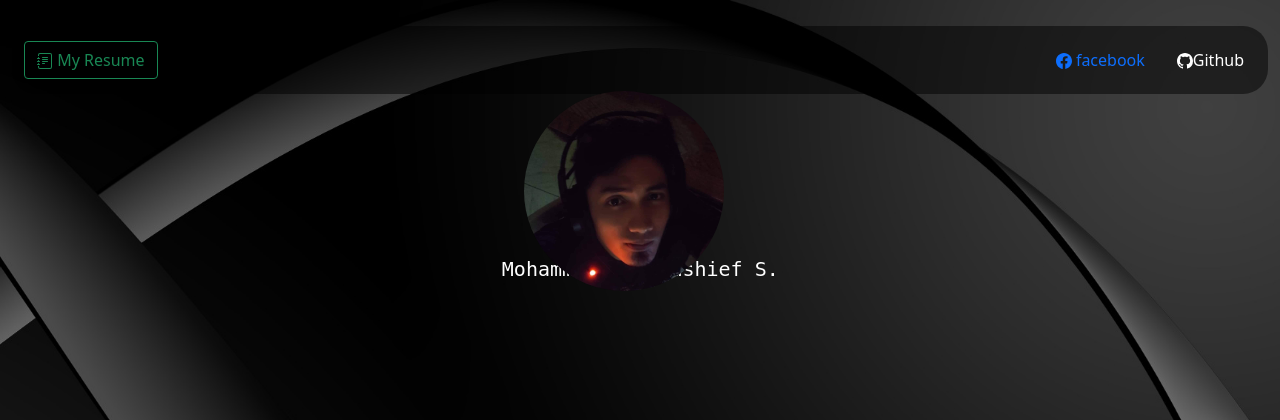
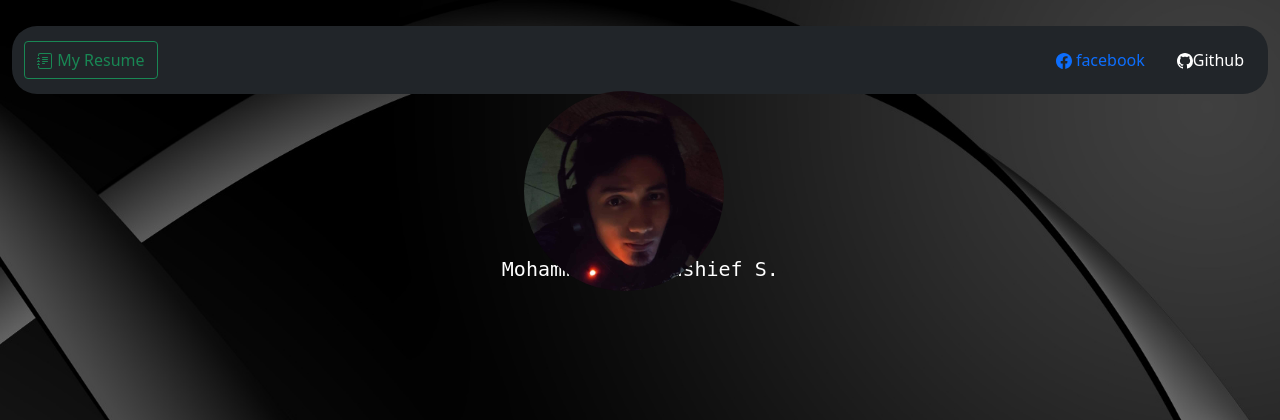
Before and after one commit to alnashief99/study, a PHP site: page / in a window 1280 px wide. Shown: the top 420 px of the page. Run offline with PHP 8.4, Linux system fonts and the light colour scheme.

Commit message:
updated, fix the style sheet

```diff
--- a/header.php
+++ b/header.php
@@ -7,7 +7,7 @@
 		Nash's Portfolio
 	</title>
 </head>
-<link href="style/bootstrap.css" rel="stylesheet" integrity="sha384-BmbxuPwQa2lc/FVzBcNJ7UAyJxM6wuqIj61tLrc4wSX0szH/Ev+nYRRuWlolflfl" crossorigin="anonymous">
+<link href="style/bootstrap.css" rel="stylesheet" crossorigin="anonymous">
 
 	<div class="container-fluid">
 	<body style="margin-top:2%;
@@ -19,7 +19,7 @@
 		background-color: darkslategrey ">
 
 
-<nav style="border-radius: 25px;  background-color: rgba(0,0,0,0.5); padding: 0" class="navbar navbar-light" >
+<nav style="border-radius: 25px;  background-color: rgba(0,0,0,0.5); padding: 0" class="navbar navbar-dark bg-dark" >
 	<div  class="container-fluid" ">
 		<a style="transition: 0.5s;" href="files/resume.docx" src="files/resume.docx" class="btn btn-outline-success" download>
 			<svg  width="16" height="16" fill="currentColor" class="bi bi-journal-text" viewBox="0 0 16 16">
@@ -31,7 +31,7 @@
         </a>
 		<ul class="navbar-nav ms-auto">
 				<a class="text-decoration-none" href="https://www.facebook.com/xLuckyNashx/"  target="_blank">
-					<svg  width="16" height="16" fill="currentColor" class="bi bi-facebook" viewBox="0 0 16 16">
+					<svg xmlns="http://www.w3.org/2000/svg"  width="16" height="16" fill="currentColor" class="bi bi-facebook" viewBox="0 0 16 16">
 						<path d="M16 8.049c0-4.446-3.582-8.05-8-8.05C3.58 0-.002 3.603-.002 8.05c0 4.017 2.926 7.347 6.75 7.951v-5.625h-2.03V8.05H6.75V6.275c0-2.017 1.195-3.131 3.022-3.131.876 0 1.791.157 1.791.157v1.98h-1.009c-.993 0-1.303.621-1.303 1.258v1.51h2.218l-.354 2.326H9.25V16c3.824-.604 6.75-3.934 6.75-7.951z"></path>
 					</svg>
 					facebook
```
